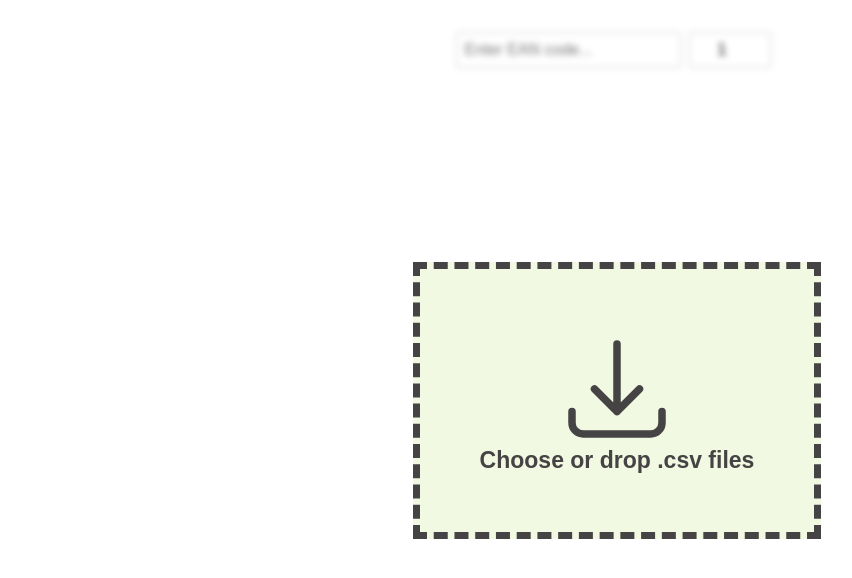
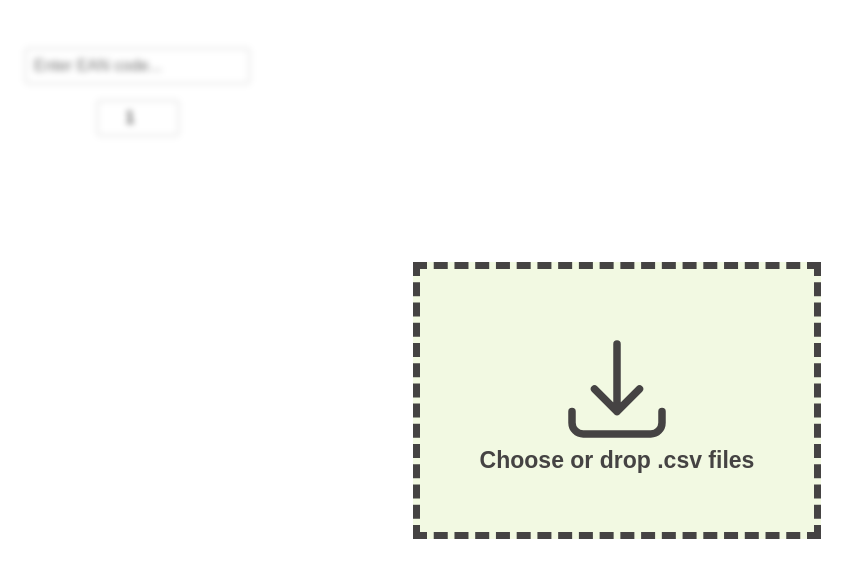
Before and after one commit to NazariiIhnat/deliveryCheck, a website: page index.html in a window 1280 px wide. Shown: the whole page, without its empty margins (23-875 px from the left). Drawn offline with nearby package versions, Linux system fonts and the light colour scheme.

Commit message:
Change style. Table is in center and form fixed to left top corner

```diff
--- a/css/style.css
+++ b/css/style.css
@@ -10,15 +10,14 @@ body {
 }
 
 .container {
-  padding: 2rem;
-  height: 100vh;
+  padding: 3rem;
+}
+
+form {
+  position: fixed;
   display: flex;
   flex-direction: column;
   align-items: center;
-}
-
-form {
-  display: flex;
 }
 
 input {
@@ -37,7 +36,7 @@ input {
 
 .invoice-box {
   width: 40rem;
-  padding-top: 1.2rem;
+  margin: 0 auto;
 }
 
 h1 {
@@ -95,6 +94,7 @@ tr.highlight-red {
 
 .overlay {
   position: absolute;
+  z-index: 1;
   top: 0;
   left: 0;
   width: 100vw;
```
